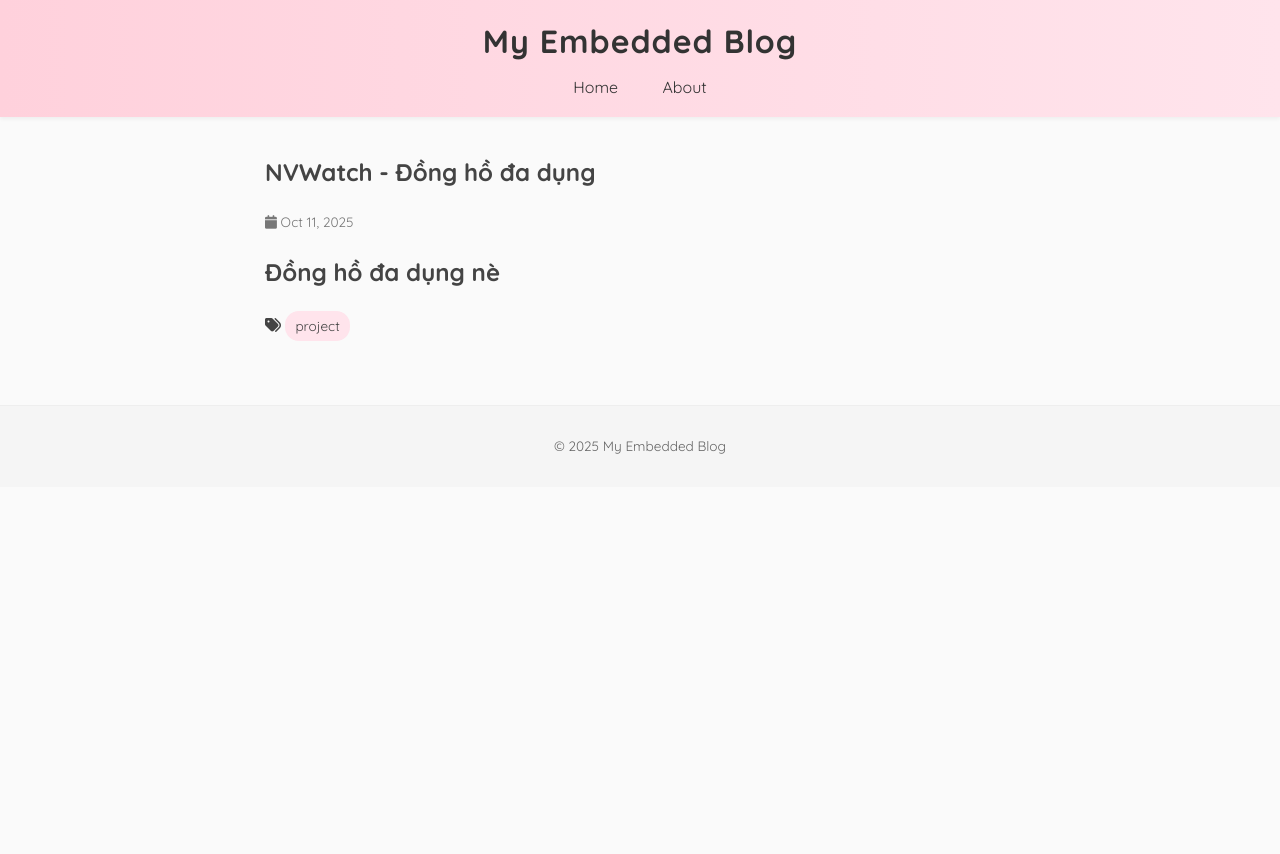
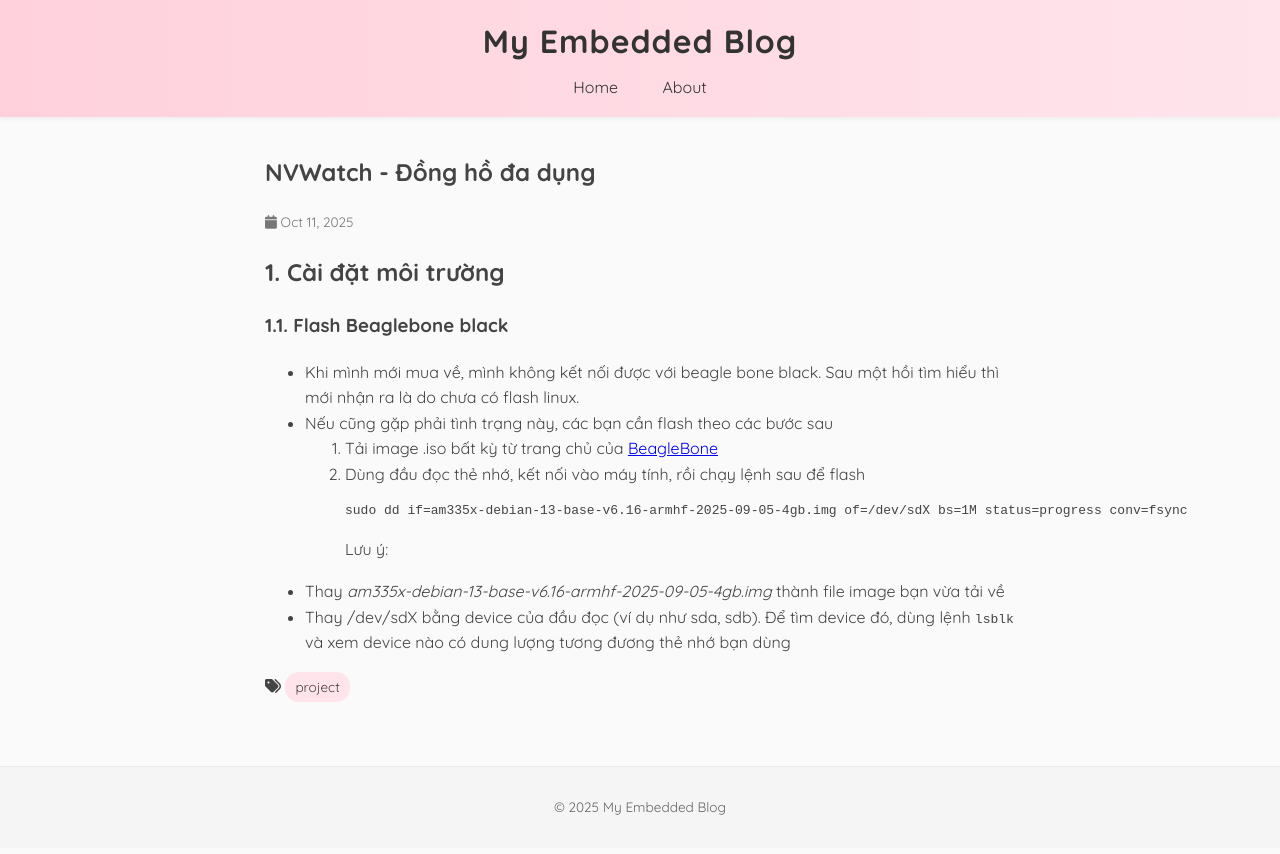
Before and after one commit to nhatvu-pham/nhatvu-pham.github.io, a Jekyll site: the page built from _posts/2025-11-01-NVWatch.md, in a window 1280 px wide. Shown: the top 854 px of the page. Built offline with Jekyll 4.4.1, drawn with Linux system fonts in a browser that asks for light colours.

Commit message:
NVWatch1

````diff
--- a/_posts/2025-11-01-NVWatch.md
+++ b/_posts/2025-11-01-NVWatch.md
@@ -5,4 +5,15 @@ date: 2025-10-11
 tags: [project]
 ---
 
-# Đồng hồ đa dụng nè
+## 1. Cài đặt môi trường
+### 1.1. Flash Beaglebone black
+- Khi mình mới mua về, mình không kết nối được với beagle bone black. Sau một hồi tìm hiểu thì mới nhận ra là do chưa có flash linux.
+- Nếu cũng gặp phải tình trạng này, các bạn cần flash theo các bước sau
+1. Tải image .iso bất kỳ từ trang chủ của [BeagleBone](https://www.beagleboard.org/distros)
+2. Dùng đầu đọc thẻ nhớ, kết nối vào máy tính, rồi chạy lệnh sau để flash
+```
+sudo dd if=am335x-debian-13-base-v6.16-armhf-2025-09-05-4gb.img of=/dev/sdX bs=1M status=progress conv=fsync
+```
+Lưu ý:
+- Thay *am335x-debian-13-base-v6.16-armhf-2025-09-05-4gb.img* thành file image bạn vừa tải về
+- Thay /dev/sdX bằng device của đầu đọc (ví dụ như sda, sdb). Để tìm device đó, dùng lệnh `lsblk` và xem device nào có dung lượng tương đương thẻ nhớ bạn dùng
````
